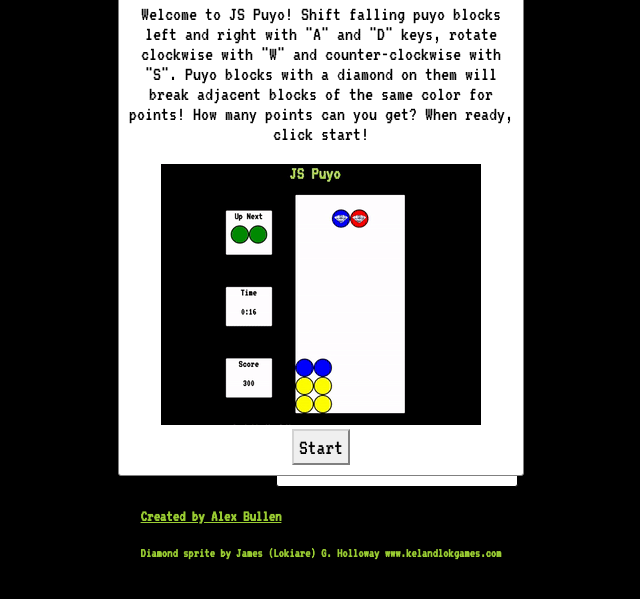
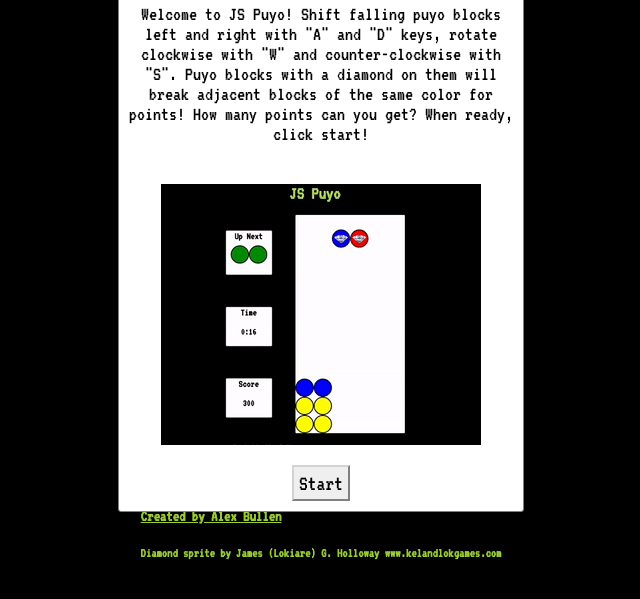
Before and after one commit to ACBullen/js-puyo, a website built with webpack: page index.html in a window 1280 px wide. Shown: the part 97-696 px from the top of the page, without its empty margins (319-959 px from the left). Built offline with nearby package versions, Linux system fonts and the light colour scheme.

Commit message:
Increase welcome splash size and center content

```diff
--- a/styling.css
+++ b/styling.css
@@ -4,7 +4,9 @@
   border-radius: 3px;
 }
 img {
-  max-width: 100%;
+max-width: 100%;
+display: inline-block;
+padding: 20px;
 }
 
 body {
@@ -20,6 +22,7 @@ button {
   font-family: 'VT323', monospace;
   font-size: 22px;
   padding: 5px;
+  max-width: 80px;
   border-top: 2px solid lightgray;
   border-left: 2px solid lightgray;
   border-right: 2px solid gray;
@@ -80,8 +83,11 @@ canvas {
 #welcome {
   position: absolute;
   top: 70px;
-  display: inline-block;
+  display: flex;
+  flex-direction: column;
   width: 30%;
+  align-items: center;
+
   background-color: white;
   border: 1px solid gray;
   border-radius: 3px;
```
